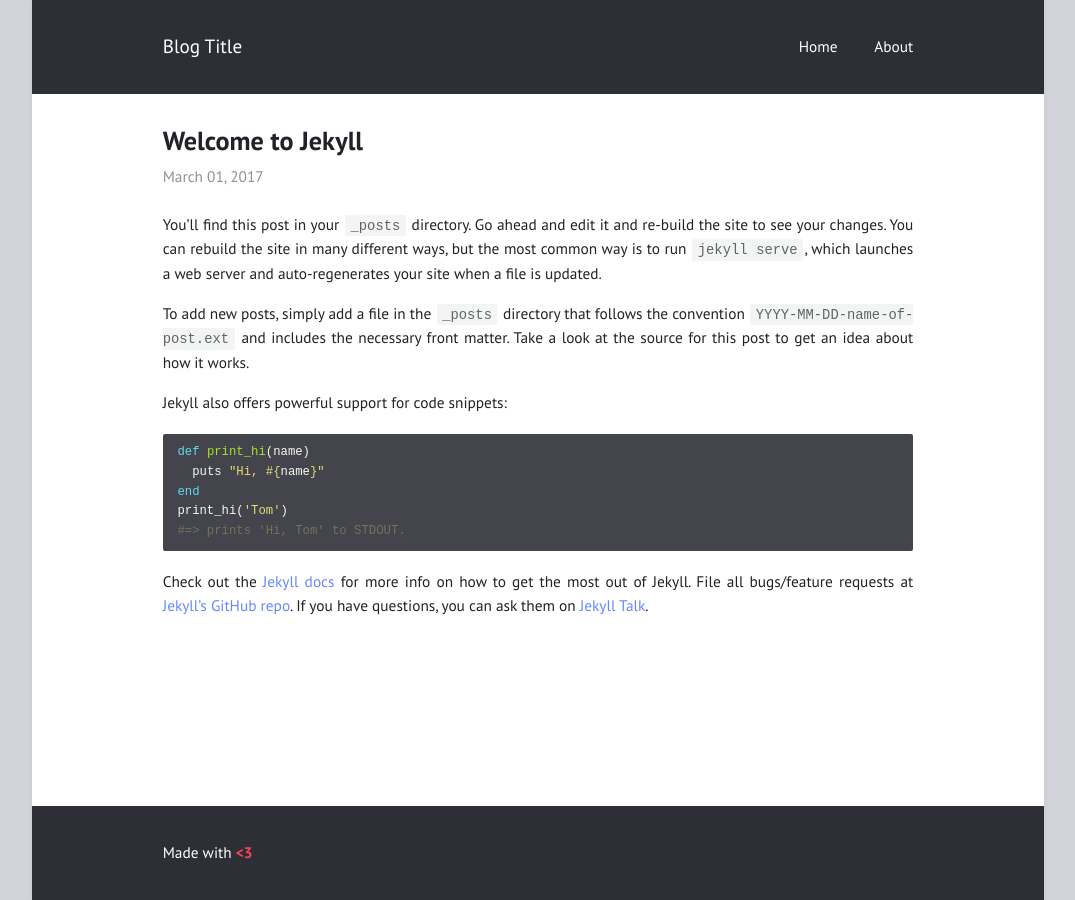
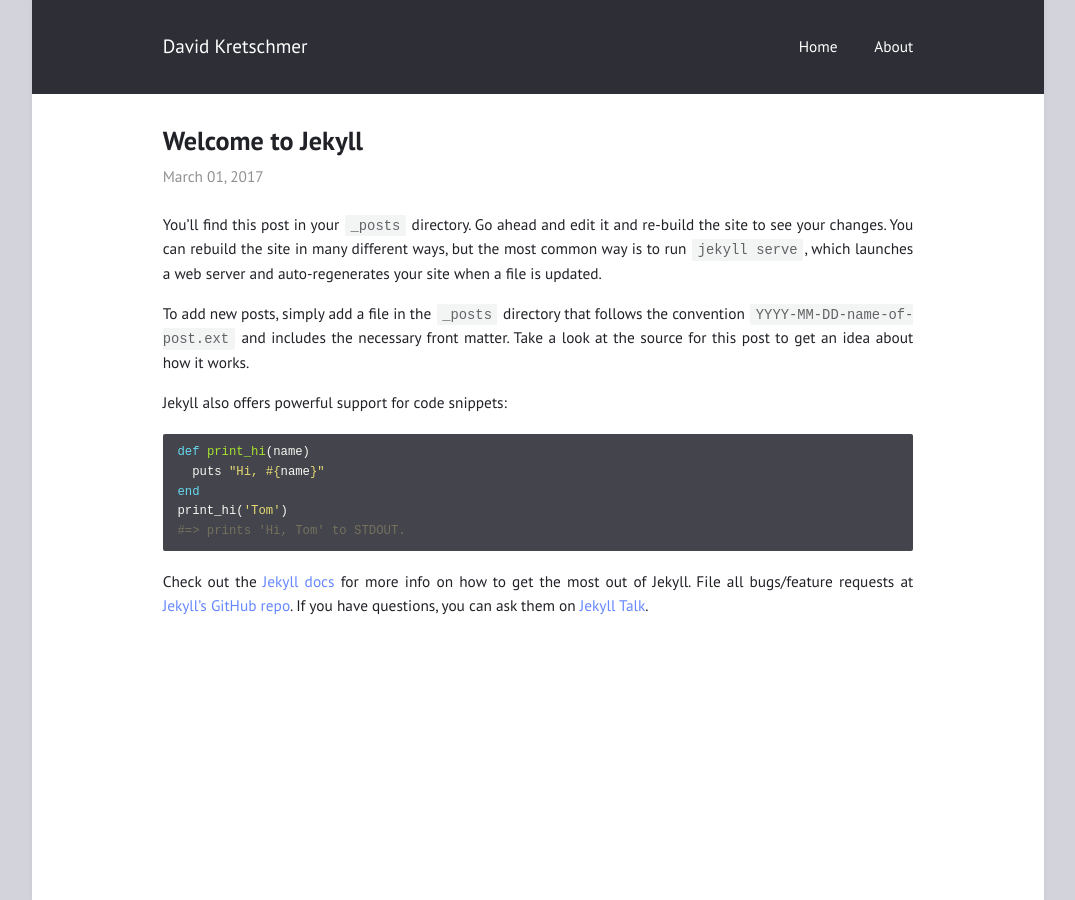
Before and after one commit to DavidKretschmer/davidkretschmer.github.io, a Jekyll site: the page built from _posts/2017-03-01-welcome-to-jekyll.md, in a window 1280 px wide. Shown: the whole page, without its empty margins (102-1177 px from the left). Built offline with Jekyll 4.4.1, drawn with Linux system fonts in a browser that asks for light colours.

Commit message:
Test commit

```diff
--- a/_config.yml
+++ b/_config.yml
@@ -1,6 +1,6 @@
-title: "Blog Title"
-author: "Blog Author"
-description: "Made with <b style=\"color: #f45;\">&lt;3</b>"
+title: "David Kretschmer"
+author: "David Kretschmer"
+description: ""
 permalink: /:title/
 lang: "en"
 excerpt_separator: "\n\n\n"
@@ -20,9 +20,6 @@
   - {file: "README.md"}
 
 external:                  # shows a footer with social links - for available icons see fontawesome.com/icons
-  - {title: Mail, icon: envelope, url: "mailto:niklasbuschmann@users.noreply.github.com"}
-  - {title: Github, icon: github, url: "https://github.com/niklasbuschmann/contrast"}
-  - {title: Subscribe, icon: rss, url: "/feed.xml"}
 
 comments:
 #  disqus_shortname: ""    # see https://disqus.com/
```
